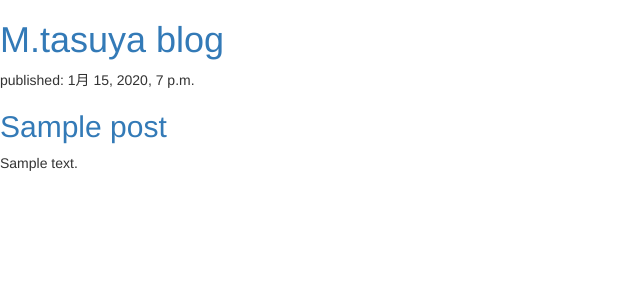
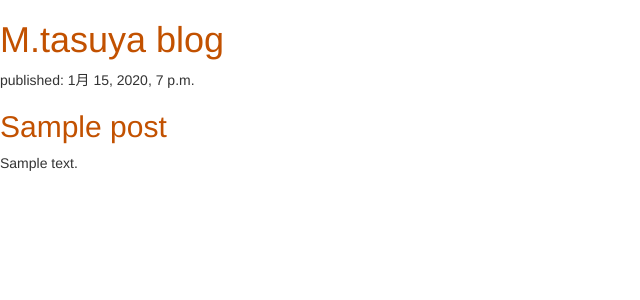
Before and after one commit to matsuu2tatsuya/my-first-blog, a Django app: template blog/templates/blog/post_list.html in a window 1280 px wide. Shown: the top 300 px of the page, without its empty margins (0-640 px from the left). Run offline with Django 3.2, Linux system fonts and the light colour scheme; the template is opened without the code that fills it: values that come from a table or form of the project are taken from there, others are empty; tables that the repository leaves empty hold one stand-in row (values such as "Sample post"); some libraries are stand-ins or nearby versions.

Commit message:
first commit

```diff
--- /dev/null
+++ b/blog/static/css/blog.css
@@ -0,0 +1,3 @@
+h1 a, h2 a {
+    color: #c25100;
+}
--- a/blog/templates/blog/post_list.html
+++ b/blog/templates/blog/post_list.html
@@ -1,7 +1,9 @@
+{% load static %}
 <html>
     <head>
         <link rel="stylesheet" href="//maxcdn.bootstrapcdn.com/bootstrap/3.2.0/css/bootstrap.min.css">
         <link rel="stylesheet" href="//maxcdn.bootstrapcdn.com/bootstrap/3.2.0/css/bootstrap-theme.min.css">
+        <link rel="stylesheet" href="{% static 'css/blog.css' %}">
         <title>M.tatsuya blog</title>
     </head>
     <body>
```
